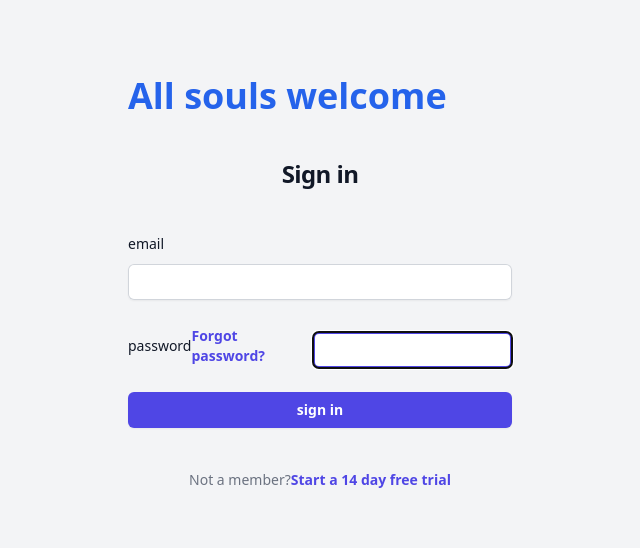
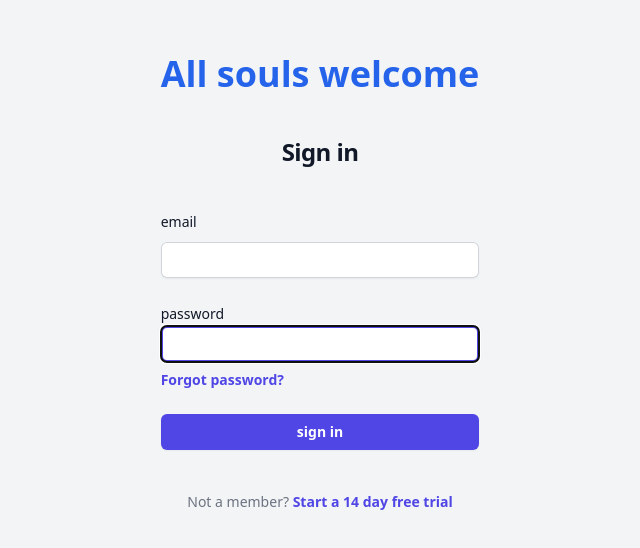
Before and after one commit to thefutureseer/resttonext, a Next.js app: page / in a window 1280 px wide. Shown: the part 116-664 px from the top of the page, without its empty margins (320-960 px from the left). Built offline with nearby package versions, Linux system fonts and the light colour scheme.

Commit message:
add tailwind form spaces

```diff
--- a/package.json
+++ b/package.json
@@ -9,6 +9,7 @@
     "lint": "next lint"
   },
   "dependencies": {
+    "@tailwindcss/forms": "^0.5.7",
     "autoprefixer": "^10.4.20",
     "next": "14.2.5",
     "react": "^18",
--- a/src/app/globals.css
+++ b/src/app/globals.css
@@ -1,3 +1,3 @@
-@tailwind base;
-@tailwind components;
-@tailwind utilities;
+@import 'tailwindcss/base';
+@import 'tailwindcss/components';
+@import 'tailwindcss/utilities';
--- a/src/components/SignInForm.tsx
+++ b/src/components/SignInForm.tsx
@@ -10,6 +10,7 @@ const SignInForm:React.FC = () => {
      </div>
 
      <div className="mt-10 sm:mx-auto sm:w-full sm:max-w-sm">
+
       <form className="space-y-6" action="#" method="POST">
 
        <div>
@@ -19,13 +20,15 @@ const SignInForm:React.FC = () => {
         </div>
        </div>
 
-       <div className="flex items-center justify-between">
+       <div>
         <label className="block text-sm font-medium leading-6 text-gray-900" htmlFor="password">password</label>
         <div className="text-sm">
+         <input className="block w-full rounded-md border-0 py-1.5 text-gray-900 shadow-sm ring-1 ring-inset ring-gray-300 placeholder:text-gray-400 focus:ring-2 focus:ring-inset focus:ring-indigo-600 sm:text-sm sm:leading-6" id="password" name="password" type="password" autoFocus required></input>
+        </div>
+        <div className="mt-2 flex items-center justify-between">
+         <div className="text-sm">
             <a href="#" className="font-semibold text-indigo-600 hover:text-indigo-500">Forgot password?</a>
-        </div>
-        <div className="mt-2">
-         <input className="block w-full rounded-md border-0 py-1.5 text-gray-900 shadow-sm ring-1 ring-inset ring-gray-300 placeholder:text-gray-400 focus:ring-2 focus:ring-inset focus:ring-indigo-600 sm:text-sm sm:leading-6" id="password" name="password" type="password" autoFocus required></input>
+         </div>
         </div>
        </div>
 
@@ -33,11 +36,12 @@ const SignInForm:React.FC = () => {
         <button className="flex w-full justify-center rounded-md bg-indigo-600 px-3 py-1.5 text-sm font-semibold leading-6 text-white shadow-sm hover:bg-indigo-500 focus-visible:outline focus-visible:outline-2 focus-visible:outline-offset-2 focus-visible:outline-indigo-600" type="submit">sign in</button>
        </div>
       </form>
+
       <p className="mt-10 text-center text-sm text-gray-500">
-      Not a member?
-      <a href="#" className="font-semibold leading-6 text-indigo-600 hover:text-indigo-500">Start a 14 day free trial</a>
-    </p>
-     </div>
+        Not a member?
+       <a href="#" className="font-semibold leading-6 text-indigo-600 hover:text-indigo-500"> Start a 14 day free trial</a>
+      </p>
+    </div>
     </div>
   )
 };
--- a/tailwind.config.js
+++ b/tailwind.config.js
@@ -8,5 +8,5 @@ module.exports = {
   theme: {
     extend: {},
   },
-  plugins: [],
+  plugins: [ ],
 }
```
Also changed, not shown: 1 other file (tests, documents, lock files or other folders).
